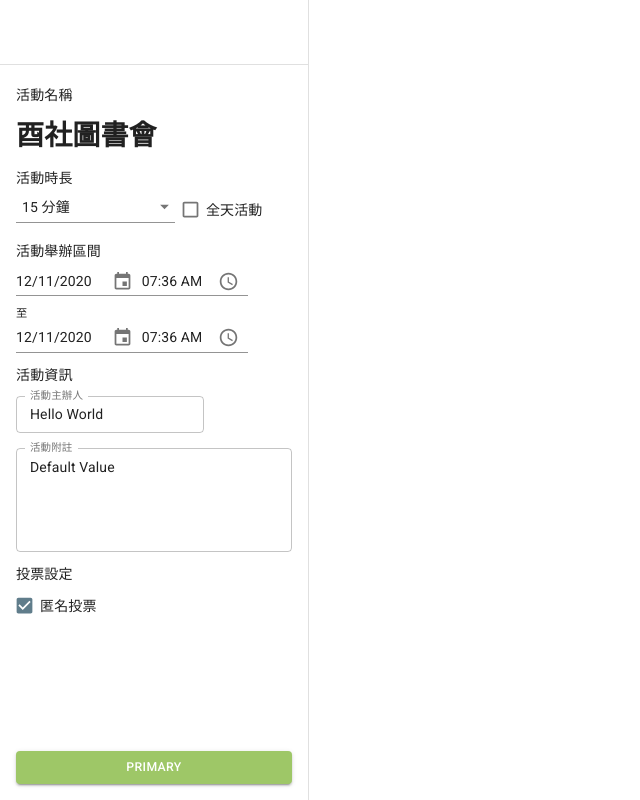
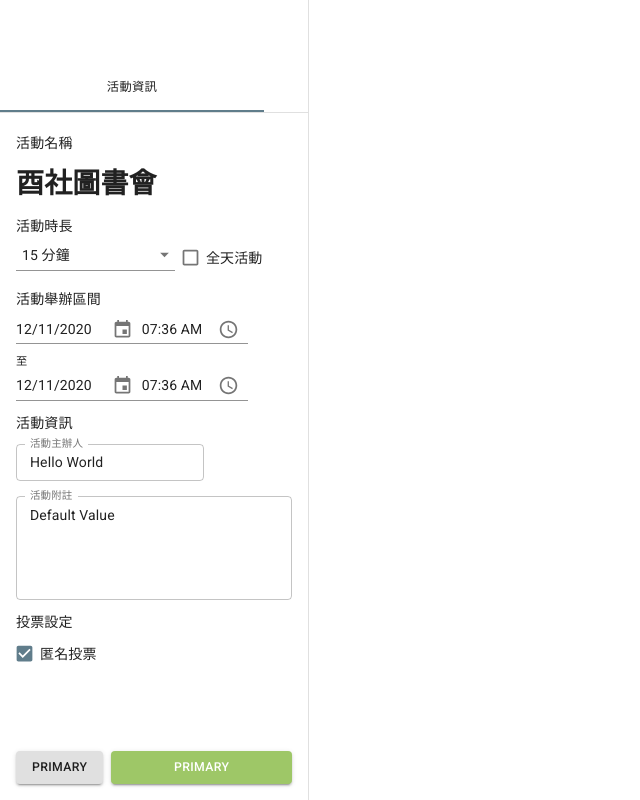
Before and after one commit to Lauviah0622/pickel-frontend, a React (Create React App) app: page /#/event in a window 1280 px wide. Shown: the whole page, without its empty margins (0-640 px from the left). Built offline with nearby package versions, Linux system fonts and the light colour scheme.

Commit message:
feat(sidebar-ui): add tabs

```diff
--- a/src/components/List/ListCheckbox.jsx
+++ b/src/components/List/ListCheckbox.jsx
@@ -8,7 +8,6 @@ const FormControlLabel = styled(MuiFormControlLabel)`
   &.MuiFormControlLabel-root {
     align-items: flex-start;
     margin-right: 0;
-    /* margin-top: 7px; */
   }
   .MuiFormControlLabel-label {
     display: inline-block;
@@ -16,7 +15,7 @@ const FormControlLabel = styled(MuiFormControlLabel)`
     margin-left: 5px;
     align-items: flex-start;
   }
-  .PrivateSwitchBase-root-2 {
+  .MuiCheckbox-root {
     padding-top: 6px;
     padding-right: 0px;
   }
@@ -27,6 +26,7 @@ export default function ListCheckbox({ name, checked, onChange, label }) {
     <FormControlLabel
       control={<Checkbox checked={checked} onChange={onChange} name={name} />}
       label={label}
+      className="sidebar__checkbox"
     />
   );
 }
--- a/src/components/Sidebar/Sidebar.jsx
+++ b/src/components/Sidebar/Sidebar.jsx
@@ -1,14 +1,16 @@
-import React from "react";
+import React, { useState } from "react";
 import styled from "styled-components";
 
 import MuiDrawer from "@material-ui/core/Drawer";
 import MuiList from "@material-ui/core/List";
+import Tabs from "@material-ui/core/Tabs";
+import Tab from "@material-ui/core/Tab";
 
 import Divider from "@material-ui/core/Divider";
 import { makeStyles } from "@material-ui/core/styles";
 
 const drawerWidth = "var(--drawer-width)";
-const SideBar = styled(MuiDrawer)`
+const SideBarContainer = styled(MuiDrawer)`
   width: ${drawerWidth};
   flex-shrink: 0;
   .MuiPaper-root {
@@ -25,25 +27,55 @@ const SidebarList = styled(MuiList)`
 
 const SidebarBottom = styled.div`
   padding: 16px 16px; /* refer to Mui */
+  display: flex;
+  /* flex-wrap: nowrap; */
+  & button + button {
+    margin-left: 8px;
+  }
+`;
+
+const StyledTab = styled(Tab)`
+  &.MuiTab-root {
+    flex-grow: 1;
+    min-width: auto;
+  }
 `;
 
 const useToobarStyle = makeStyles((theme) => ({
   toolbar: theme.mixins.toolbar,
 }));
-// const useToobarStyle = makeStyles((theme) => ({toolbar: theme.mixins.toolbar}));
 
 export default function Sidebar({ children, SidebarBottomItems }) {
+  const [value, setValue] = useState(0);
+  const handleChange = (event, newValue) => {
+    setValue(newValue);
+  };
+
   const { toolbar: toolbarClass } = useToobarStyle();
   return (
-    <SideBar variant="permanent" anchor="left">
+    <SideBarContainer variant="permanent" anchor="left">
       <div className={toolbarClass} />
+      <Tabs
+        value={value}
+        onChange={handleChange}
+        aria-label="simple tabs example"
+      >
+        {Object.keys(children).map((PannelTag, index, keys) => (
+          <StyledTab
+            label={PannelTag}
+            id={index}
+            disableRipple={keys.length === 1}
+          />
+        ))}
+      </Tabs>
       <Divider />
-      <SidebarList>
-        {children}
-      </SidebarList>
-      <SidebarBottom>
-        {SidebarBottomItems && <SidebarBottomItems />}
-      </SidebarBottom>
-    </SideBar>
+      {Object.values(children).map((PannelContent, index) => (
+        <SidebarList value={value} index={index} hidden={value !== index}>
+          {PannelContent}
+        </SidebarList>
+      ))}
+
+      <SidebarBottom>{SidebarBottomItems}</SidebarBottom>
+    </SideBarContainer>
   );
 }
--- a/src/index.jsx
+++ b/src/index.jsx
@@ -27,7 +27,7 @@ const theme = {
     },
     error: {
       light: "#e57373",
-      main: "#f44336",
+      main: "#e64539",
       dark: "#d32f2f",
       contrastText: "#fff",
     },
--- a/src/pages/Event/Event.jsx
+++ b/src/pages/Event/Event.jsx
@@ -1,7 +1,7 @@
 import React, { useState } from "react";
 import styled from "styled-components";
 
-import Button from "@material-ui/core/Button";
+import MuiButton from "@material-ui/core/Button";
 
 import Sidebar from "../../components/Sidebar";
 import EventName from "./ListItems/EventName";
@@ -12,9 +12,36 @@ import EventSetting from "./ListItems/EventSetting";
 
 const EventContainer = styled.div``;
 
-const SidebarBottomItems = () => (
+const Button = styled(MuiButton)`
+  flex-grow: 0;
+  flex-shrink: 0;
+  ${(props) =>
+    props.alert &&
+    `
+      background-color: ${props.theme.palette.error.main};
+      color: ${props.theme.palette.error.contrastText};
+      &:hover {
+        background-color: ${props.theme.palette.error.dark};
+      }
+  `}
+  ${(props) =>
+    props.main &&
+    `
+      flex-grow: 1;
+      flex-shrink: 1;
+      width: 100%;
+      padding: 8px 22px;
+      font-size: 0.9375rem;
+      }
+  `}
+`;
+
+const SidebarBottomItems = (
   <>
-    <Button variant="contained" color="primary" fullWidth>
+    <Button variant="contained" alert>
+      Primary
+    </Button>
+    <Button variant="contained" color="primary" main>
       Primary
     </Button>
   </>
@@ -23,24 +50,35 @@ const SidebarBottomItems = () => (
 export default function Event() {
   const [isAllday, setIsAllday] = useState(false);
   const [duration, setDuration] = useState(1);
-  const [eventName, setEventName] = useState('酉社圖書會');
+  const [eventName, setEventName] = useState("酉社圖書會");
   const toggleIsAllday = () => {
     setIsAllday(!isAllday);
     setDuration(1);
-  }
-  return (
-    <EventContainer>
-      <Sidebar SidebarBottomItems={SidebarBottomItems}>
-        <EventName value={eventName} setEventName={setEventName}/>
+  };
+
+  const Pannels = {
+    '活動資訊': (
+      <>
+        <EventName value={eventName} setEventName={setEventName} />
         <EventDuration
           duration={duration}
           isAllday={isAllday}
           toggleIsAllday={toggleIsAllday}
           setDuration={setDuration}
         />
-        <EventPickRange/>
-        <EventInfo/>
-        <EventSetting/>
+        <EventPickRange />
+        <EventInfo />
+        <EventSetting />
+      </>
+    )
+  };
+
+  return (
+    <EventContainer>
+      <Sidebar
+        SidebarBottomItems={SidebarBottomItems}
+      >
+        {Pannels}
       </Sidebar>
     </EventContainer>
   );
```
Lines whose indentation alone changed are shown as unchanged.
